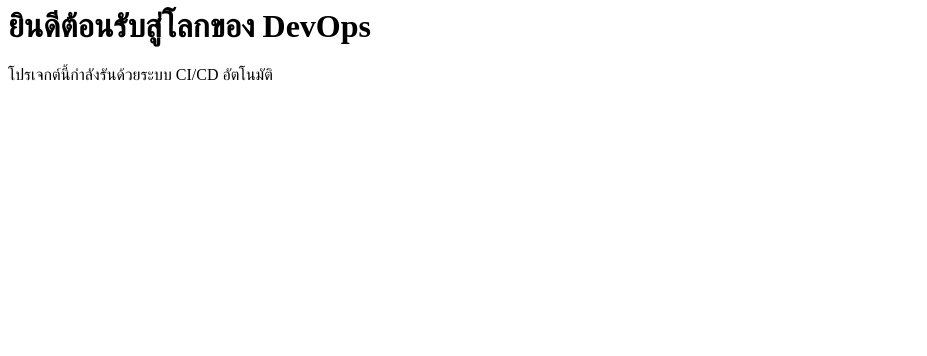
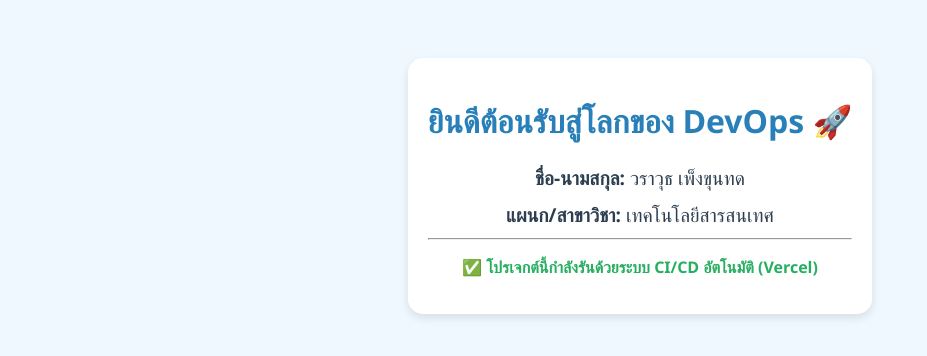
Before and after one commit to megood028/my-first-devops-project, a plain HTML site: page index.html in a window 1280 px wide. Shown: the whole page, without its empty margins (0-927 px from the left). Drawn offline with Linux system fonts and the light colour scheme.

Commit message:
Update index.html

```diff
--- a/index.html
+++ b/index.html
@@ -1,2 +1,35 @@
-<h1>ยินดีต้อนรับสู่โลกของ DevOps</h1>
-<p>โปรเจกต์นี้กำลังรันด้วยระบบ CI/CD อัตโนมัติ</p>
+<!DOCTYPE html>
+<html lang="th">
+<head>
+    <meta charset="UTF-8">
+    <title>My First DevOps Project</title>
+    <style>
+        body {
+            font-family: 'Segoe UI', Tahoma, Geneva, Verdana, sans-serif;
+            text-align: center;
+            padding-top: 50px;
+            background-color: #f0f8ff;
+            color: #2c3e50;
+        }
+        .card {
+            background: white;
+            padding: 20px;
+            border-radius: 15px;
+            display: inline-block;
+            box-shadow: 0 4px 8px rgba(0,0,0,0.1);
+        }
+        h1 { color: #2980b9; }
+        .info { font-size: 1.2rem; margin: 10px 0; }
+        .status { color: #27ae60; font-weight: bold; }
+    </style>
+</head>
+<body>
+    <div class="card">
+        <h1>ยินดีต้อนรับสู่โลกของ DevOps 🚀</h1>
+        <p class="info"><strong>ชื่อ-นามสกุล:</strong> วราวุธ เพ็งขุนทด</p>
+        <p class="info"><strong>แผนก/สาขาวิชา:</strong> เทคโนโลยีสารสนเทศ</p>
+        <hr>
+        <p class="status">✅ โปรเจกต์นี้กำลังรันด้วยระบบ CI/CD อัตโนมัติ (Vercel)</p>
+    </div>
+</body>
+</html>
```
